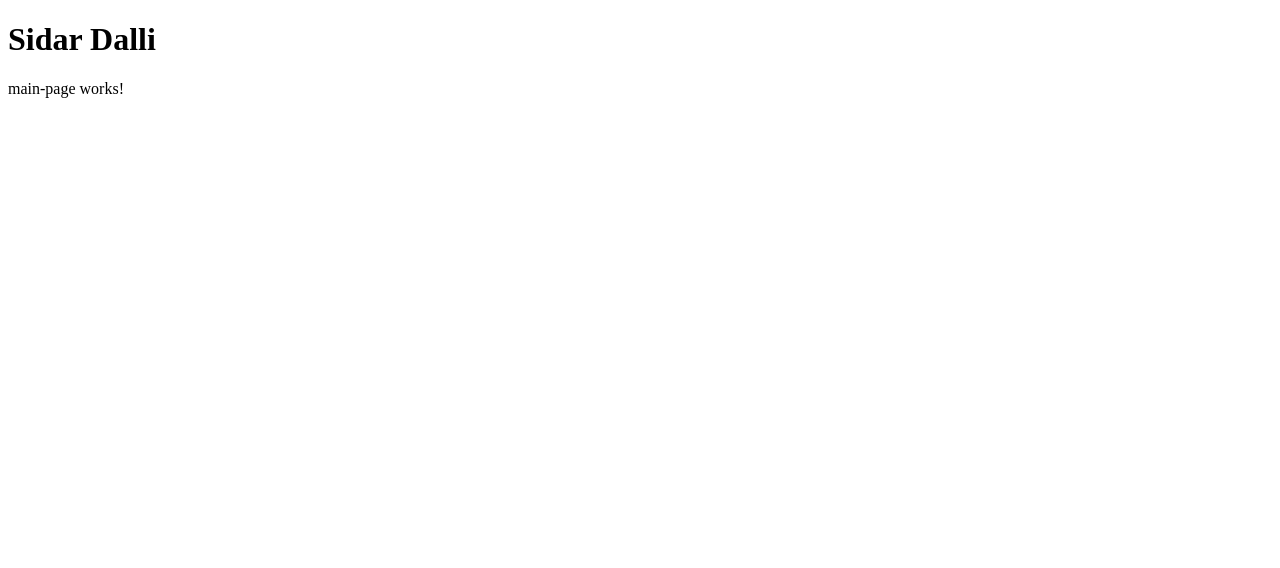
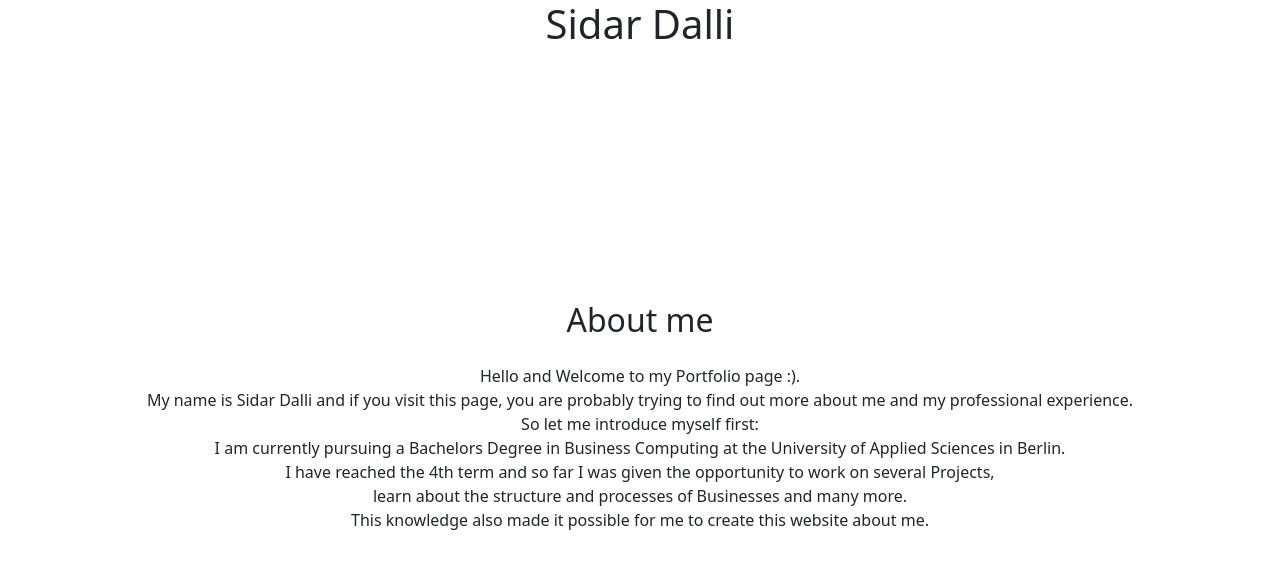
Before and after one commit to ranocomi/my-portfolio, an Angular app: page / in a window 1280 px wide. Shown: the top 568 px of the page. Built offline with nearby package versions, Linux system fonts and the light colour scheme.

Commit message:
center main page content

```diff
--- a/src/app/app.component.html
+++ b/src/app/app.component.html
@@ -1,4 +1,8 @@
-<h1>Sidar Dalli</h1>
 <div>
-  <router-outlet></router-outlet>
+  <div class="text-center">
+    <h1>Sidar Dalli</h1>
+  </div>
+  <div>
+    <router-outlet></router-outlet>
+  </div>
 </div>
--- a/src/app/main-page/main-page.component.css
+++ b/src/app/main-page/main-page.component.css
@@ -0,0 +1,20 @@
+.about-text {
+  display: flex;
+  align-items: center;
+  justify-content: center;
+}
+
+.about-heading {
+  display: flex;
+  align-items: center;
+  justify-content: center;
+  height: 10vh;
+}
+
+.container {
+  display: flex;
+  flex-direction: column;
+  align-items: center;
+  justify-content: center;
+  height: 90vh;
+}
--- a/src/app/main-page/main-page.component.html
+++ b/src/app/main-page/main-page.component.html
@@ -1 +1,20 @@
-<p>main-page works!</p>
+<div class="text-center">
+  <div class="container">
+    <div class="about-heading row row-cols-1">
+      <h2>About me</h2>
+    </div>
+    <div class="about-text row row-cols-1">
+      <p>
+        Hello and Welcome to my Portfolio page :). <br>
+        My name is Sidar Dalli and if you visit this page, you are probably trying to find out more about me and my professional experience. <br>
+        So let me introduce myself first: <br>
+
+        I am currently pursuing a Bachelors Degree in Business Computing at the University of Applied Sciences in Berlin. <br>
+        I have reached the 4th term and so far I was given the opportunity to work on several Projects, <br>
+        learn about the structure and processes of Businesses and many more. <br>
+        This knowledge also made it possible for me to create this website about me.
+      </p>
+    </div>
+  </div>
+
+</div>
--- a/src/styles.css
+++ b/src/styles.css
@@ -1 +1 @@
-/* You can add global styles to this file, and also import other style files */
+@import "bootstrap/dist/css/bootstrap.css";
```
